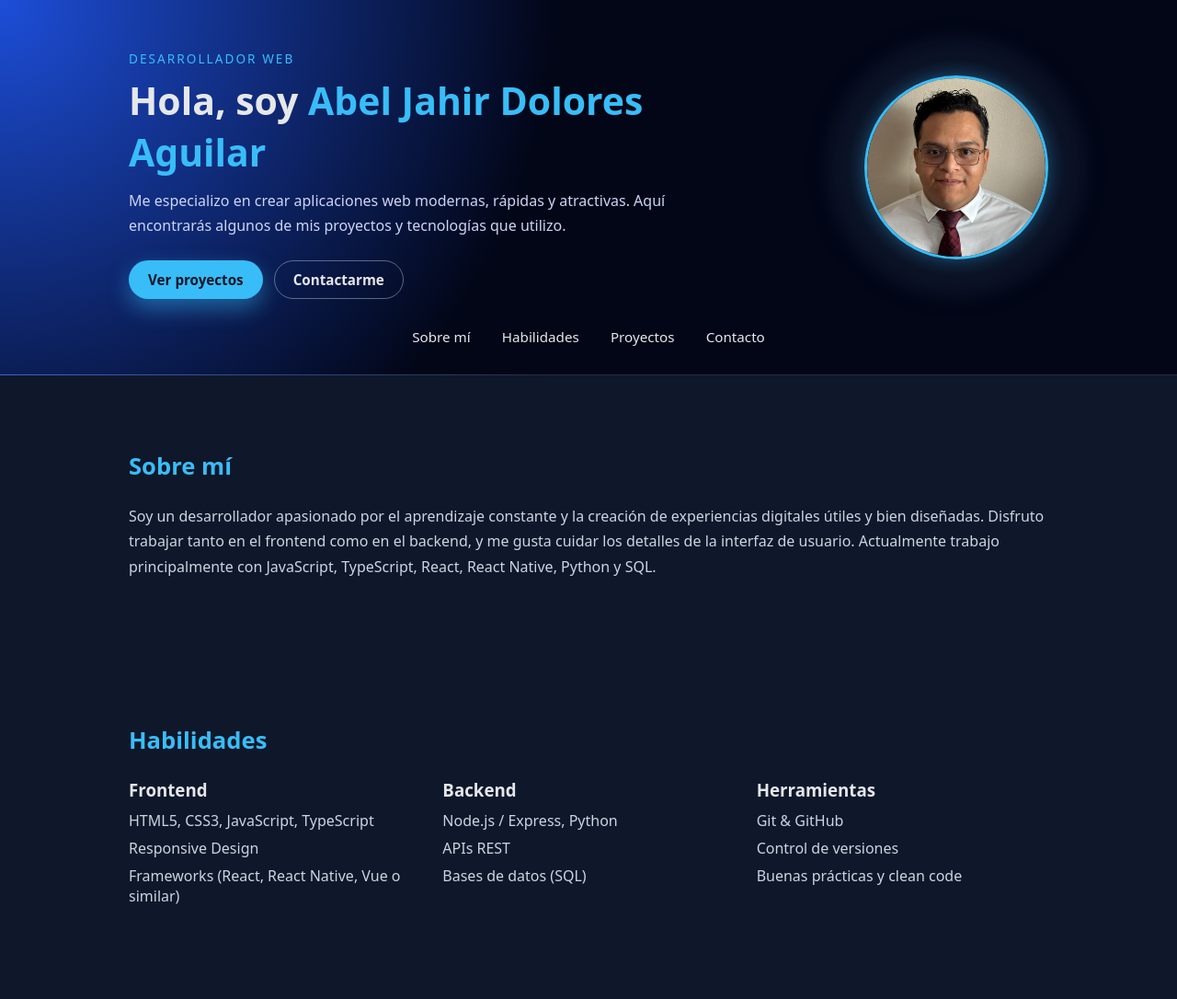
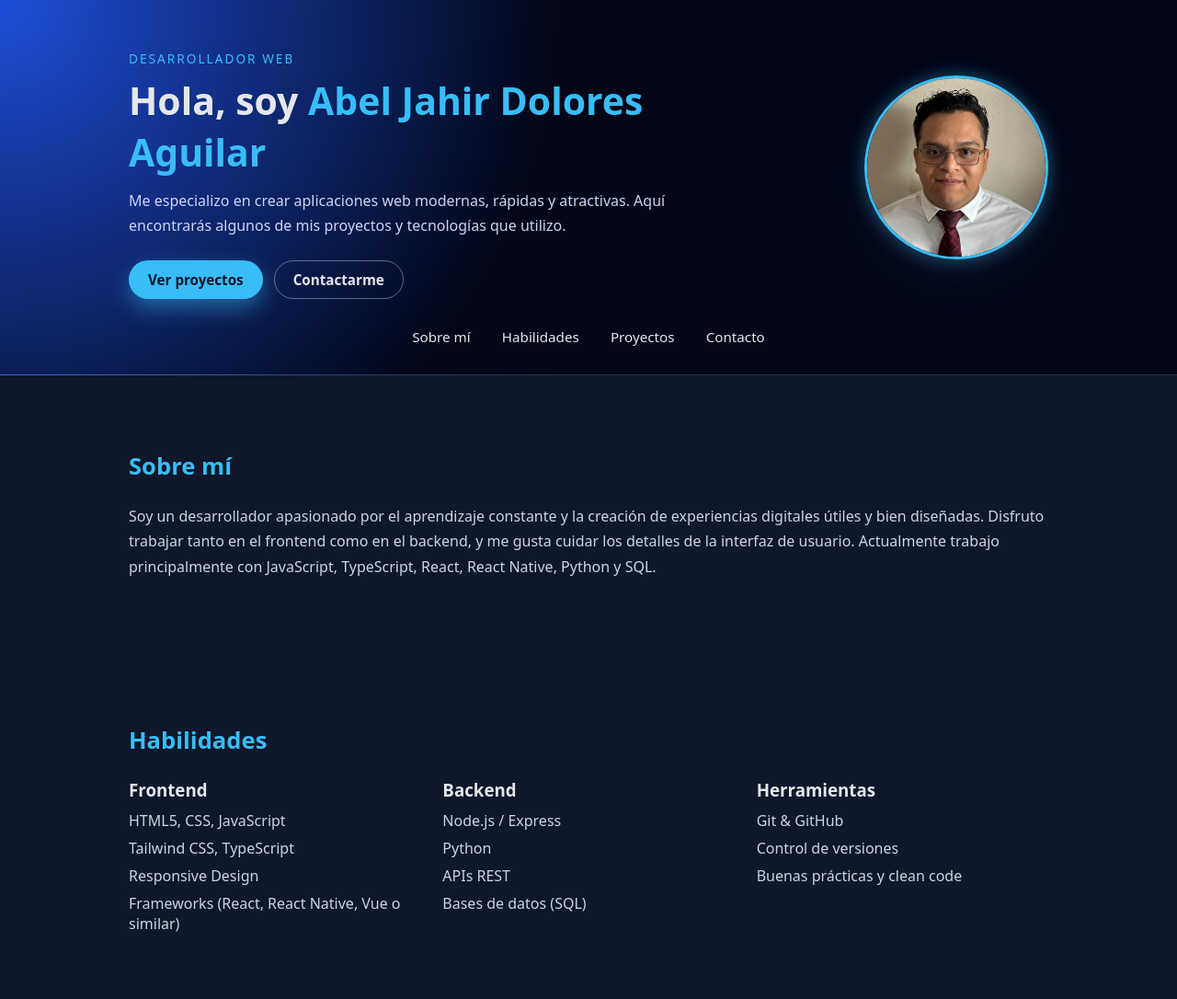
Before and after one commit to jahirdolores/jahirdolores.github.io, a plain HTML site: page index.html in a window 1280 px wide. Shown: the top 1086 px of the page at 92% size. Drawn offline with Linux system fonts and the light colour scheme.

Commit message:
Updated index.html and style.css

```diff
--- a/index.html
+++ b/index.html
@@ -53,7 +53,8 @@
         <div>
           <h3>Frontend</h3>
           <ul>
-            <li>HTML5, CSS3, JavaScript, TypeScript</li>
+            <li>HTML5, CSS, JavaScript </li>
+            <li>Tailwind CSS, TypeScript</li>
             <li>Responsive Design</li>
             <li>Frameworks (React, React Native, Vue o similar)</li>
           </ul>
@@ -61,7 +62,8 @@
         <div>
           <h3>Backend</h3>
           <ul>
-            <li>Node.js / Express, Python</li>
+            <li>Node.js / Express</li>
+            <li>Python</li>
             <li>APIs REST</li>
             <li>Bases de datos (SQL)</li>
           </ul>
--- a/style.css
+++ b/style.css
@@ -9,11 +9,15 @@ body {
     color: #e5e7eb;
   }
 
+  /* HEADER */
+
   header {
     padding: 40px 20px 30px;
     background: radial-gradient(circle at top left, #1d4ed8, #020617 45%);
     border-bottom: 1px solid rgba(148, 163, 184, 0.25);
   }
+
+  /* HERO */
 
   .hero {
     max-width: 1000px;
@@ -26,6 +30,7 @@ header {
 
   .hero-text {
     max-width: 640px;
+    animation: fadeIn 1s ease;
   }
 
   .subtitle {
@@ -50,6 +55,8 @@ h1 {
     color: #cbd5f5;
     line-height: 1.7;
   }
+
+  /* BOTONES */
 
   .hero-actions {
     display: flex;
@@ -96,12 +103,11 @@ h1 {
     color: #e0f2fe;
   }
 
-.hero-avatar {
-  flex-shrink: 0;
-}
+  /* AVATAR */
 
   .hero-avatar {
     flex-shrink: 0;
+    animation: fadeIn 1.2s ease;
   }
 
   .avatar-circle {
@@ -110,7 +116,17 @@ h1 {
     border-radius: 50%;
     overflow: hidden;
     border: 3px solid #38bdf8;
-    box-shadow: 0 0 20px rgba(56, 189, 248, 0.4 ), 0 0 20px 40px rgba(15, 23, 42, 0.8 );
+    box-shadow:
+      0 0 20px rgba(56,189,248,0.4),
+      0 20px 40px rgba(15,23,42,0.8);
+    transition: transform 0.3s ease, box-shadow 0.3s ease;
+  }
+
+  .avatar-circle:hover {
+    transform: scale(1.05);
+    box-shadow:
+      0 0 30px rgba(56,189,248,0.6),
+      0 25px 50px rgba(15,23,42,0.9);
   }
 
   .avatar-circle img {
@@ -119,6 +135,8 @@ h1 {
     object-fit: cover;
     object-position: center 20%;
   }
+
+  /* NAV */
 
   nav {
     margin-top: 16px;
@@ -150,6 +168,8 @@ nav a:hover::after {
     width: 100%;
   }
 
+  /* MAIN */
+
   main {
     padding: 20px;
   }
@@ -180,6 +200,8 @@ section p {
     line-height: 1.7;
     color: #cbd5e1;
   }
+
+  /* PROYECTOS */
 
   .projects-grid {
     display: grid;
@@ -213,6 +235,8 @@ section p {
     margin-top: 10px;
   }
 
+  /* LINKS PROYECTOS */
+
   .project-links {
     margin-top: 14px;
     display: flex;
@@ -238,12 +262,16 @@ section p {
     transform: translateY(-1px);
   }
 
+  /* SKILLS */
+
   .skills-grid {
     display: grid;
     grid-template-columns: repeat(auto-fit, minmax(220px, 1fr));
     gap: 24px;
     margin-top: 10px;
   }
+
+  /* LISTAS */
 
   ul {
     list-style: none;
@@ -255,6 +283,8 @@ ul li {
     margin-bottom: 8px;
     color: #cbd5e1;
   }
+
+  /* CONTACTO */
 
   .contact-list li {
     margin-bottom: 10px;
@@ -269,6 +299,8 @@ ul li {
     text-decoration: underline;
   }
 
+  /* FOOTER */
+
   footer {
     text-align: center;
     padding: 24px 20px 28px;
@@ -278,7 +310,21 @@ footer {
     font-size: 0.85rem;
   }
 
-/* Responsivo */
+  /* ANIMACIÓN */
+
+  @keyframes fadeIn {
+    from {
+      opacity: 0;
+      transform: translateY(25px);
+    }
+    to {
+      opacity: 1;
+      transform: translateY(0);
+    }
+  }
+
+  /* RESPONSIVO */
+
   @media (max-width: 768px) {
     .hero {
       flex-direction: column-reverse;
```
Lines whose indentation alone changed are shown as unchanged.
